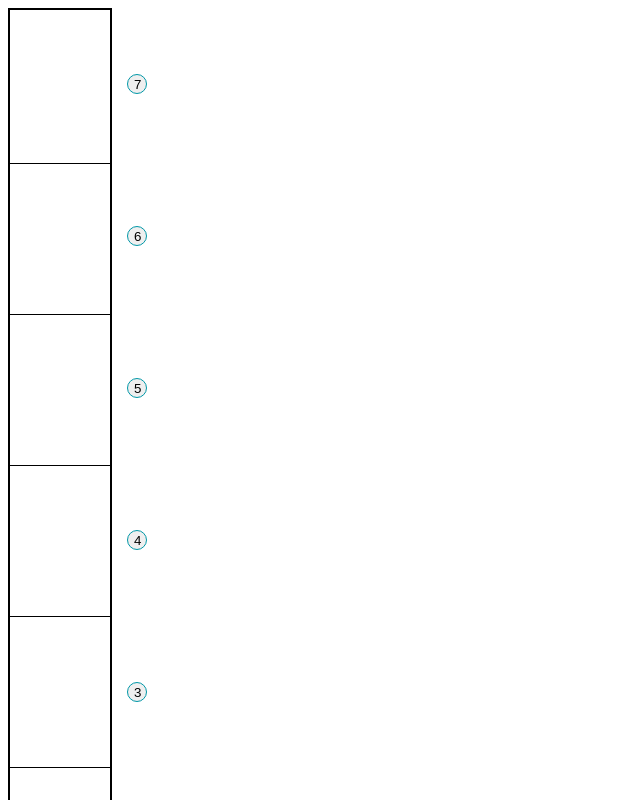
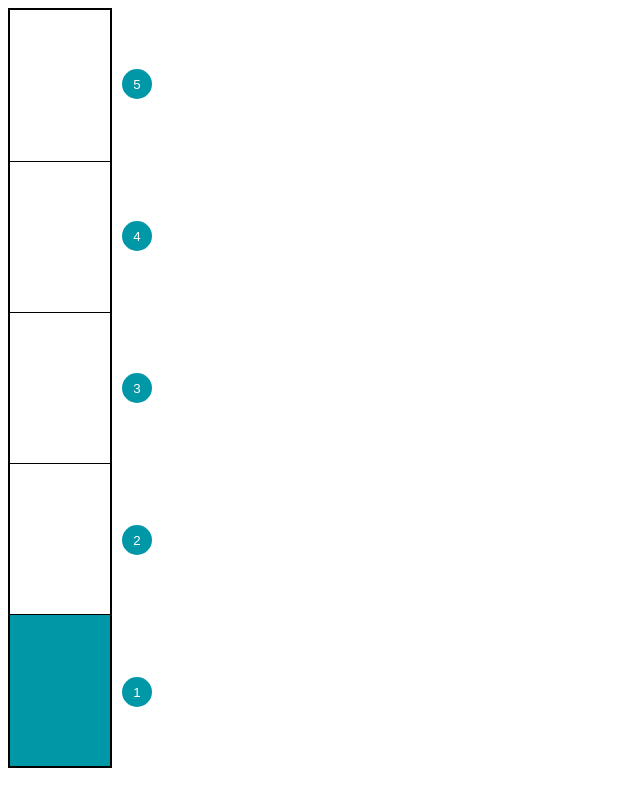
Before and after one commit to kjuliana/elevators, a Vue app: page / in a window 1280 px wide. Shown: the top 800 px of the page, without its empty margins (0-640 px from the left). Built offline with nearby package versions, Linux system fonts and the light colour scheme.

Commit message:
decoration

```diff
--- a/src/App.vue
+++ b/src/App.vue
@@ -27,7 +27,7 @@ export default {
   },
   data () {
     return {
-      floorCount: 7,
+      floorCount: 5,
       elevatorCount: 1,
       currentFloor: 1,
       queue: [],
--- a/src/components/ElevatorCar.vue
+++ b/src/components/ElevatorCar.vue
@@ -4,7 +4,12 @@
       class="car"
       :class="{'car-resting' : isResting}"
   >
-    {{nextFloor !== currentFloor ? nextFloor : ''}}
+    <div
+        class="indicator"
+        v-if="nextFloor !== currentFloor && !isResting"
+    >
+      {{nextFloor + ' ' + (currentFloor - nextFloor > 0 ? '⬇️' : '⬆️')}}
+    </div>
   </div>
 </template>
 
@@ -13,7 +18,6 @@ export default {
   name: "ElevatorCar",
   data () {
     return {
-
     }
   },
   props: {
@@ -35,9 +39,15 @@ export default {
     height: 151px;
     background-color: #0097a7;
     transition: bottom 3s ease-in-out;
+    display: flex;
+    justify-content: center;
   }
 
   .car-resting {
-    background-color: orange;
+    background-color: rgba(0, 151, 167, 0.52);
+  }
+
+  .indicator {
+    color: white;
   }
 </style>
--- a/src/components/Hall.vue
+++ b/src/components/Hall.vue
@@ -4,6 +4,7 @@
         <hall-button
             :number="n"
             :is-waiting="queue.includes(n) || (n === nextFloor && n !== currentFloor)"
+            :next-floor="nextFloor"
             @addFloor="addFloor"
         />
     </div>
--- a/src/components/HallButton.vue
+++ b/src/components/HallButton.vue
@@ -1,7 +1,7 @@
 <template>
   <button
       class="button"
-      :class="{'button-active' : isWaiting}"
+      :class="{'button-waiting' : isWaiting, 'button-active': isWaiting && number === nextFloor}"
       @click="addFloor"
   >
     {{number}}
@@ -16,10 +16,9 @@ export default {
     }
   },
   props: {
-    number:{
-      type: Number
-    },
-    isWaiting:{}
+    number: Number,
+    isWaiting: Boolean,
+    nextFloor: Number
   },
   methods: {
     addFloor () {
@@ -31,13 +30,20 @@ export default {
 
 <style scoped>
   .button {
-    border: 1px solid #0097a7;
-    width: 20px;
-    height: 20px;
+    border: none;
+    width: 30px;
+    height: 30px;
     border-radius: 50%;
+    color: white;
+    background-color: #0097a7;
   }
+
+  .button-waiting {
+    background-color: rgba(0, 151, 167, 0.5);
+  }
+
   .button-active {
-    border: 1px solid orangered;
+    background-color: rgba(0, 151, 167, 0.15);
   }
 
 </style>
```
